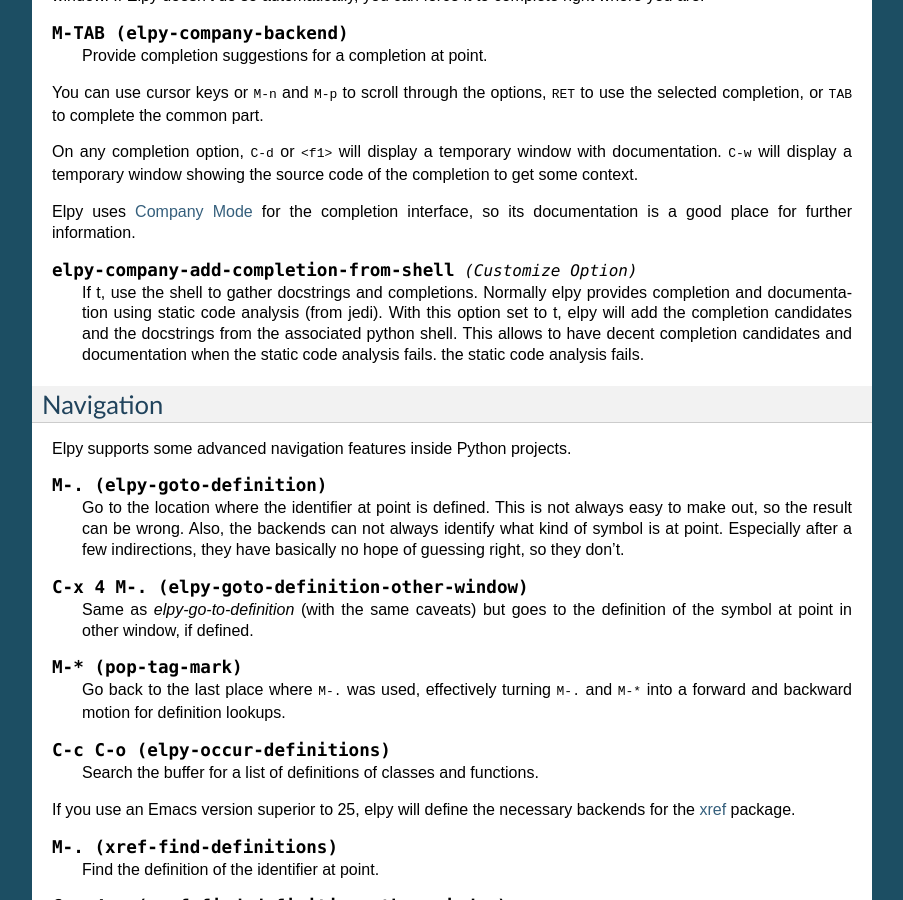
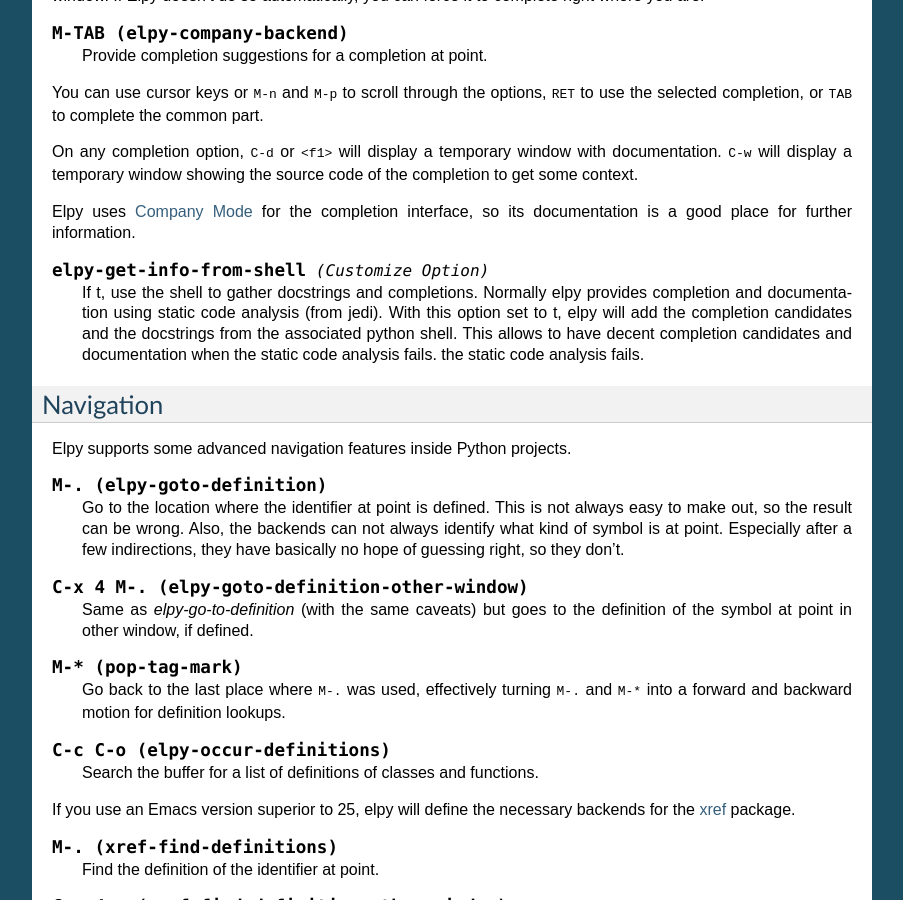
Before and after one commit to jorgenschaefer/elpy, a Sphinx documentation site: the page built from docs/ide.rst, in a window 1280 px wide and 900 px high, scrolled down 1105 px. Shown: the whole window, without its empty margins (198-1101 px from the left). Built offline with Sphinx 7.4.7, drawn with Linux system fonts in a browser that asks for light colours.

Commit message:
Update the documentation about getting completion from shell (2)
Forgot to change the option name.

```diff
--- a/docs/ide.rst
+++ b/docs/ide.rst
@@ -104,7 +104,7 @@
 
 .. _Company Mode: https://company-mode.github.io/
 
-.. option:: elpy-company-add-completion-from-shell
+.. option:: elpy-get-info-from-shell
 
     If t, use the shell to gather docstrings and completions. Normally elpy
     provides completion and documentation using static code analysis (from
```
